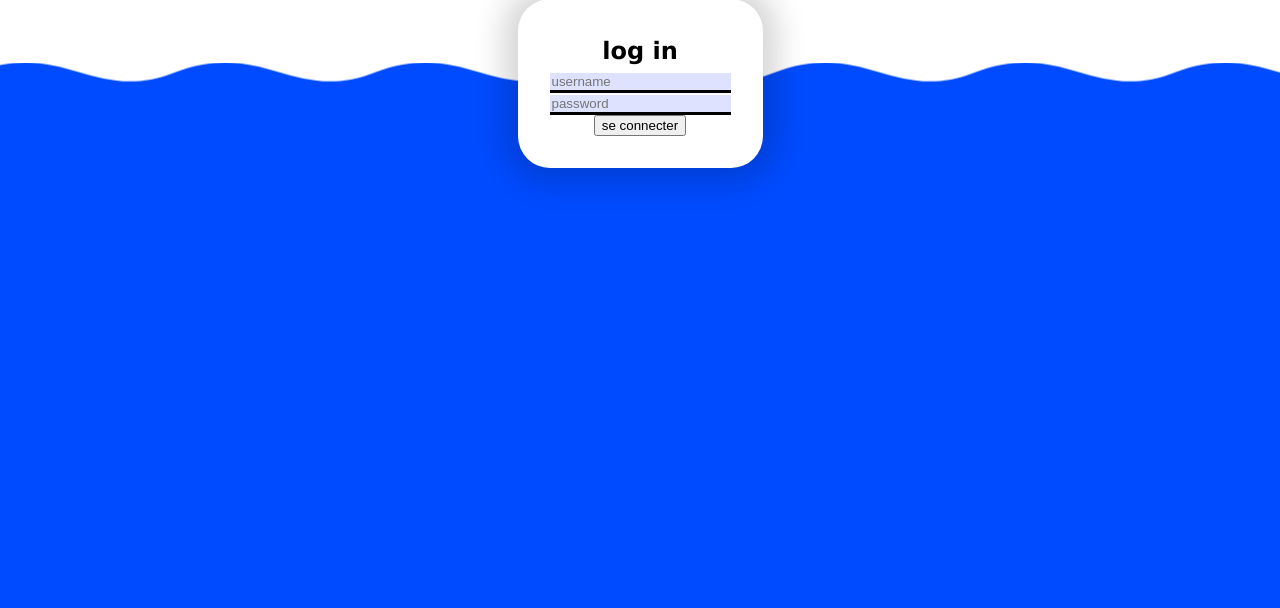
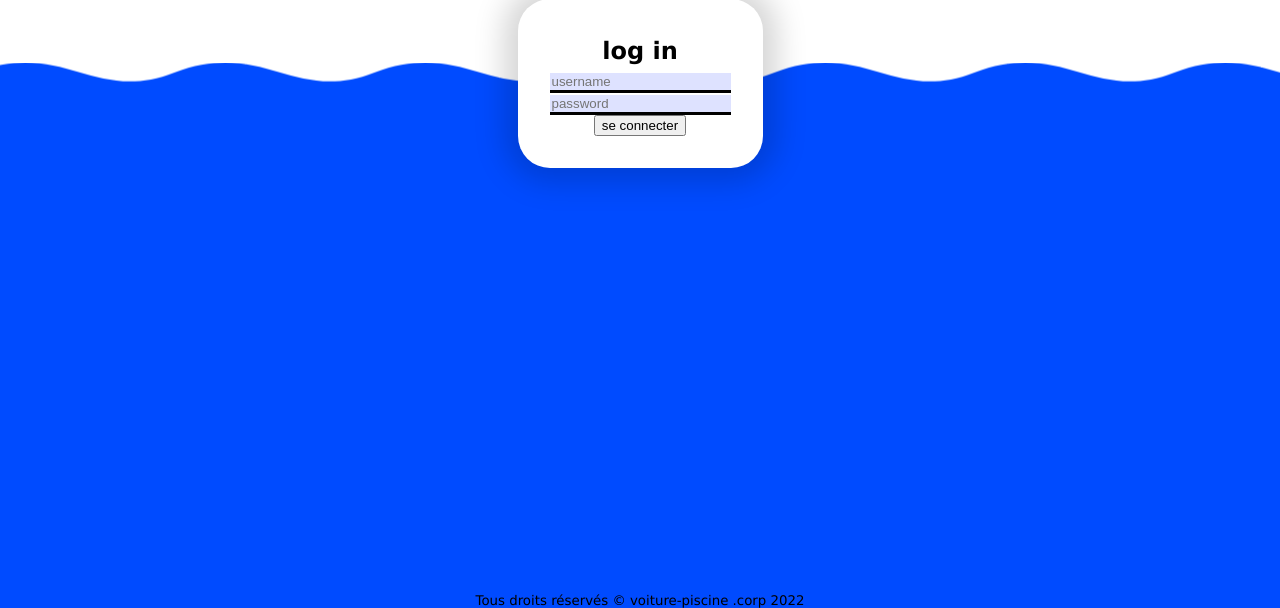
Before and after one commit to orkeilius/voiture-piscine, a PHP site: page / in a window 1280 px wide. Shown: the part 572-1180 px from the top of the page. Run offline with PHP 8.4, Linux system fonts and the light colour scheme.

Commit message:
add footer

```diff
--- a/site dynamique/main.css
+++ b/site dynamique/main.css
@@ -19,7 +19,19 @@ a {
     text-decoration: none;
     color: black;
 }
+footer{
+    text-align: center;
+    font-size: smaller;
+    height: 0;
+}
+footer > p{
+    position: absolute;
+    height: fit-content;
+    margin: 0;
+    left: 50%;
+    transform: translate(-50%,-100%);
 
+}
 button{
     background: none;
 	color: inherit;
@@ -91,7 +103,7 @@ nav {
 .itemWarper {
     background: white;
     border-radius: 2em;
-    margin: 1em;
+    margin: 1.5em;
     padding: 2em;
     box-shadow: 0px 0px 30px 14px rgba(0, 0, 0, 0.17);
 }
--- a/site dynamique/module/footer.php
+++ b/site dynamique/module/footer.php
@@ -0,0 +1,3 @@
+<footer>
+    <p>Tous droits réservés © voiture-piscine .corp 2022</p>
+</footer>
```
